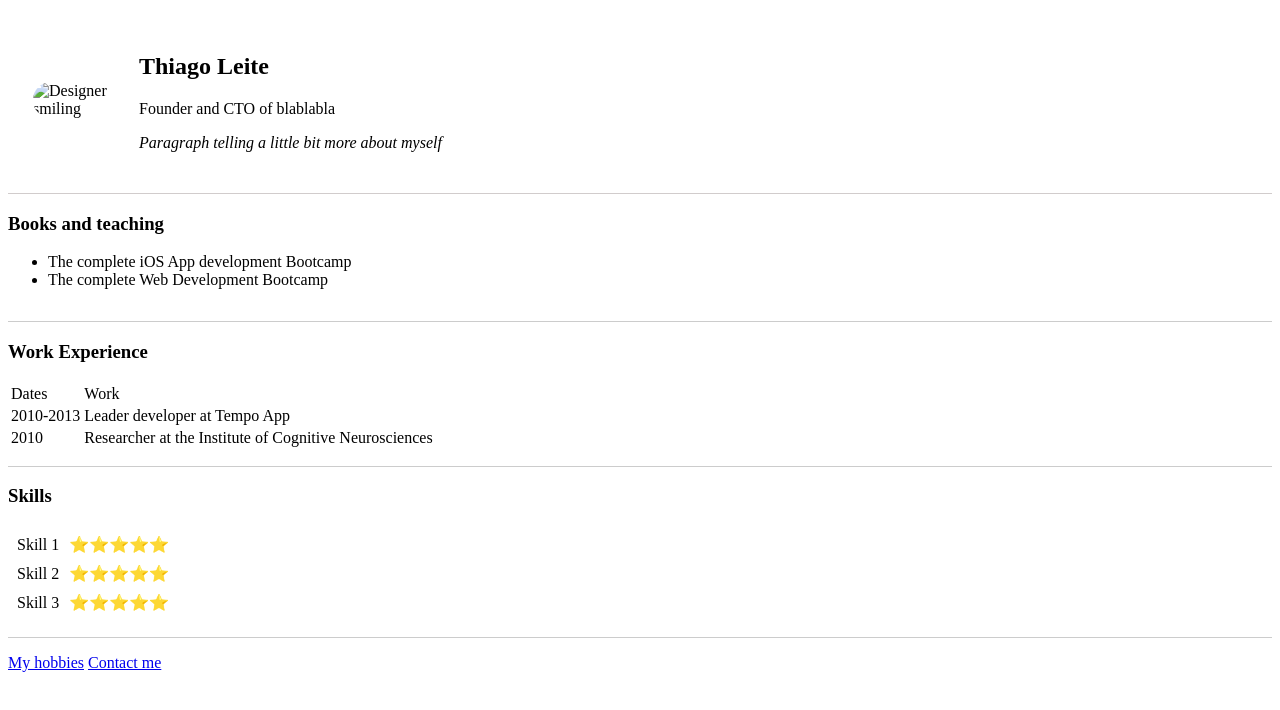
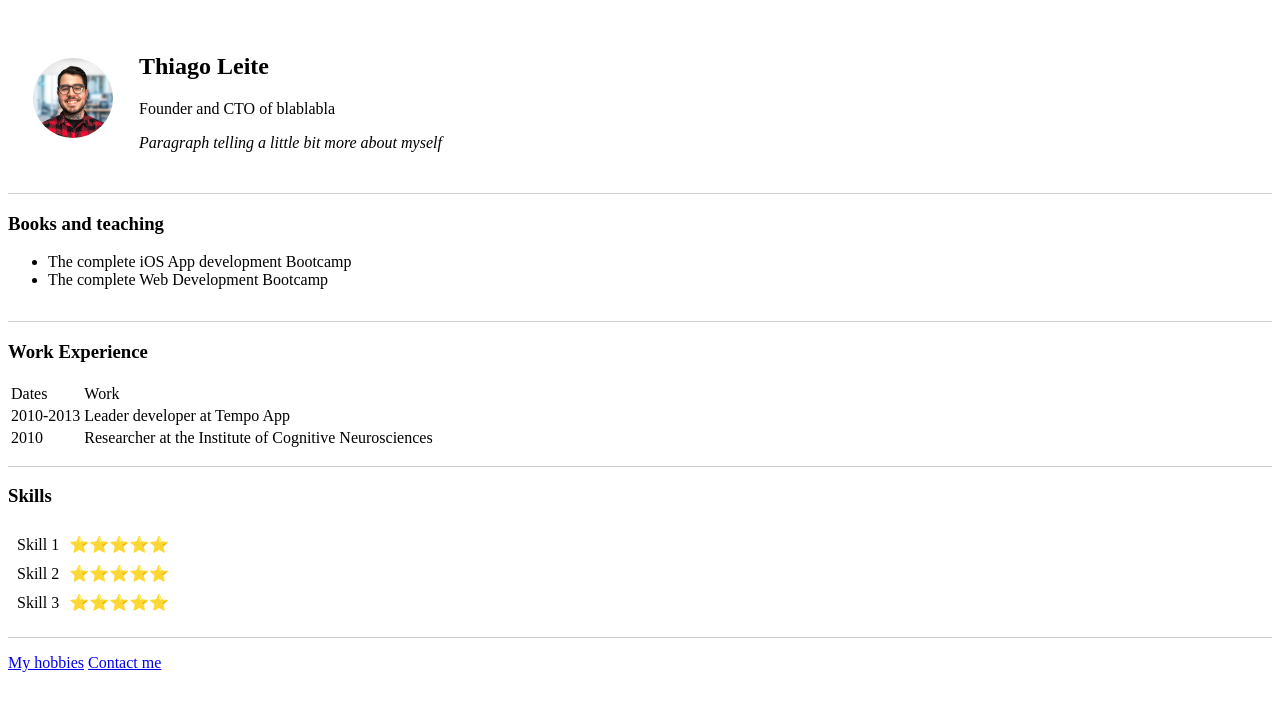
Before and after one commit to 1thiagao/test-cv, a plain HTML site: page index.html in a window 1280 px wide. Drawn offline with Linux system fonts and the light colour scheme.

Commit message:
fixing img

```diff
--- a/index.html
+++ b/index.html
@@ -12,7 +12,7 @@
     <div id="header">
     <table cellspacing="24px" id="block1">
         <tr>
-            <td><img src="../Testing table/img/Thiago Leite- Close 1.png" alt="Designer smiling"></td>
+            <td><img src="img/Thiago Leite- Close 1.png" alt="Designer smiling"></td>
             <td id="intro">
                 <h2>Thiago Leite</h2>
                 <p>Founder and CTO of <a href="https://www.google.com.br" target="_blank"></a> blablabla</p>
```
